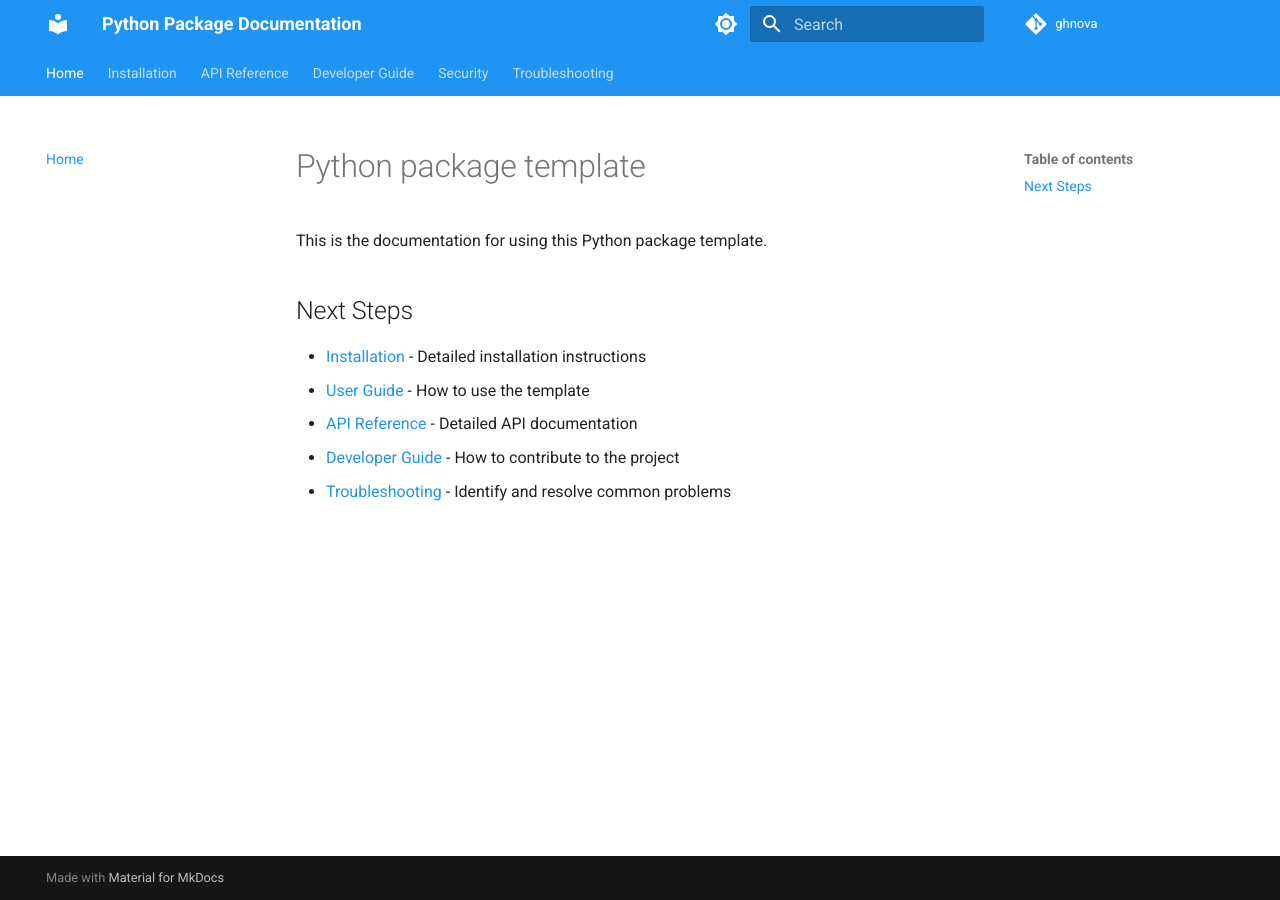
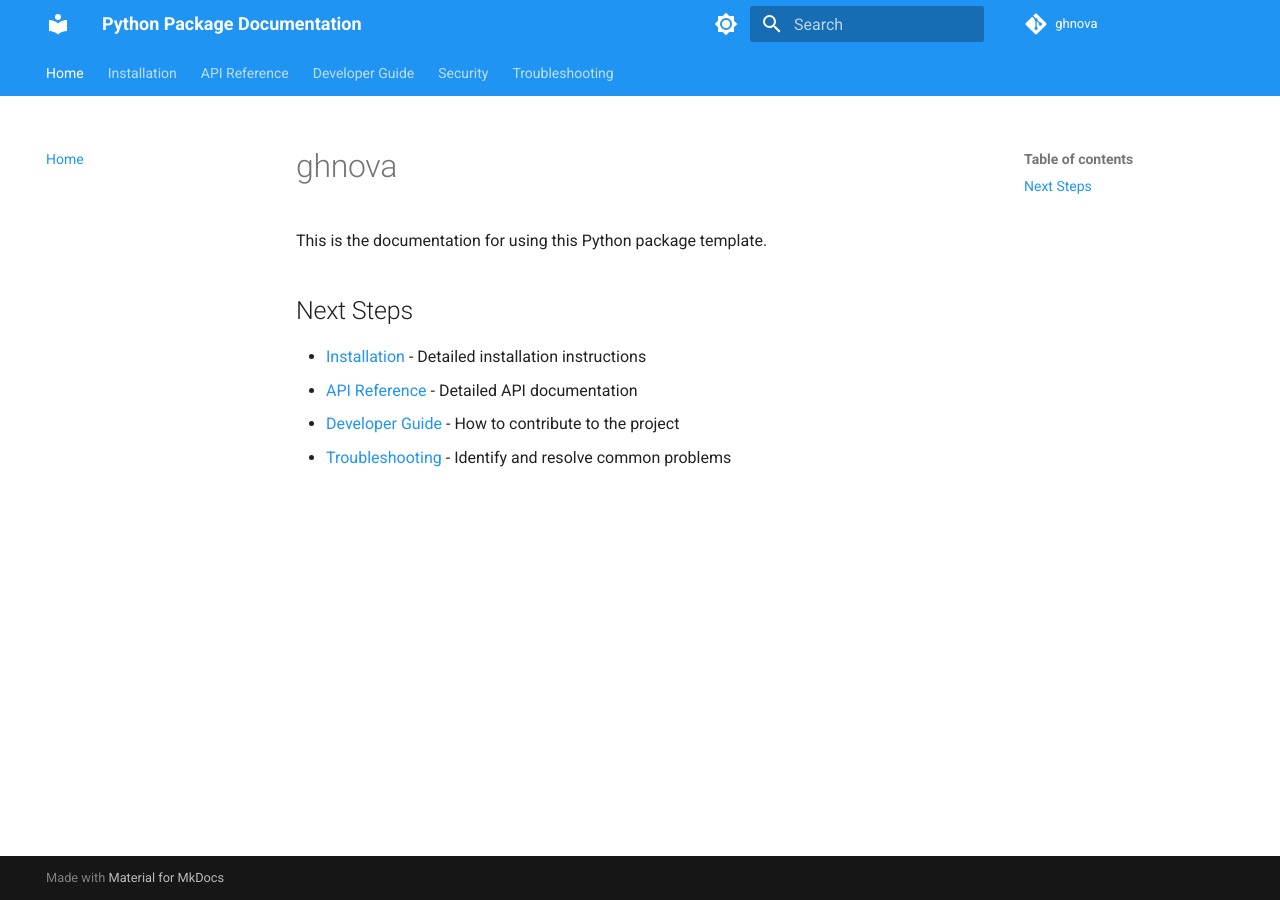
Before and after one commit to isaac-cf-wong/ghnova, an MkDocs documentation site: the page built from docs/index.md, in a window 1280 px wide. Built offline with MkDocs 1.6.1 and Material for MkDocs 9.7.7, drawn with Linux system fonts in a browser that asks for light colours; comment, search, counter and statistics services are not loaded.

Commit message:
docs: Remove the deleted User Guide from the index page

```diff
--- a/docs/index.md
+++ b/docs/index.md
@@ -1,11 +1,10 @@
-# Python package template
+# ghnova
 
 This is the documentation for using this Python package template.
 
 ## Next Steps
 
 - [Installation](user_guide/installation.md) - Detailed installation instructions
-- [User Guide](user_guide/quick_start.md) - How to use the template
 - [API Reference](reference/index.md) - Detailed API documentation
 - [Developer Guide](CONTRIBUTING.md) - How to contribute to the project
 - [Troubleshooting](dev/troubleshooting.md) - Identify and resolve common problems
```
